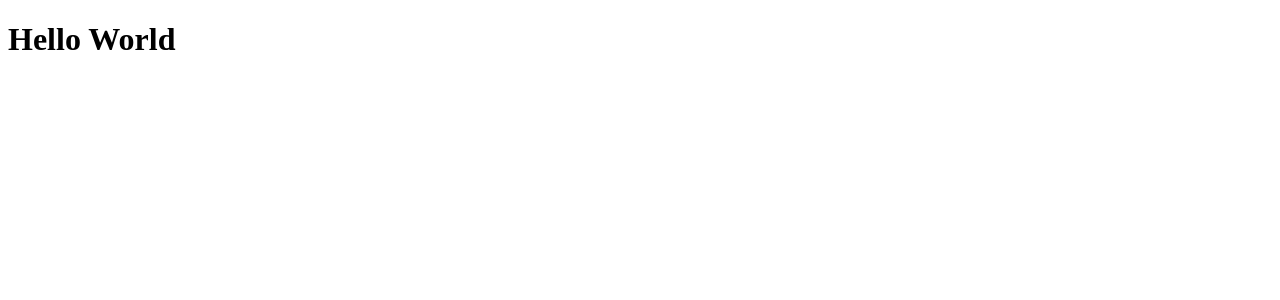
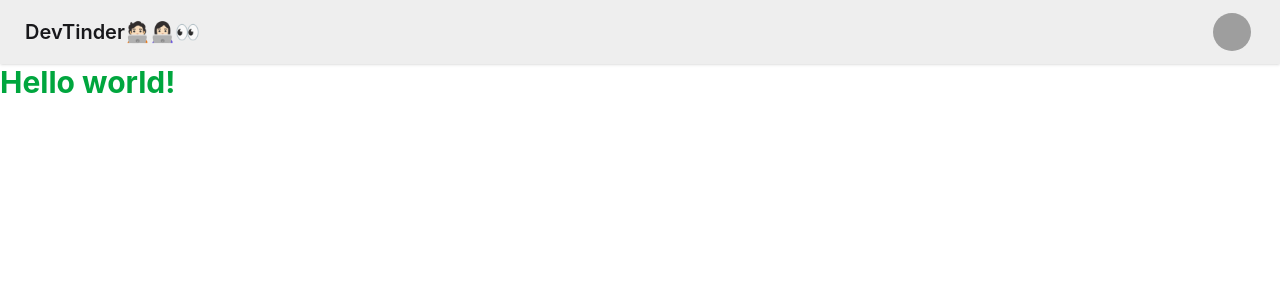
Before and after one commit to carthy93/devTinder-UI, a React (Vite) app: page / in a window 1280 px wide. Shown: the top 300 px of the page. Built offline with nearby package versions, Linux system fonts and the light colour scheme; grey boxes are pictures that could not be loaded.

Commit message:
tailwind + daisyUI

```diff
--- a/package.json
+++ b/package.json
@@ -10,14 +10,17 @@
     "preview": "vite preview"
   },
   "dependencies": {
+    "@tailwindcss/vite": "^4.3.3",
     "react": "^19.2.8",
-    "react-dom": "^19.2.8"
+    "react-dom": "^19.2.8",
+    "tailwindcss": "^4.3.3"
   },
   "devDependencies": {
     "@eslint/js": "^10.0.1",
     "@types/react": "^19.2.18",
     "@types/react-dom": "^19.2.4",
     "@vitejs/plugin-react": "^6.1.0",
+    "daisyui": "^5.7.22",
     "eslint": "^10.9.0",
     "eslint-plugin-react-hooks": "^7.1.1",
     "eslint-plugin-react-refresh": "^0.5.4",
--- a/src/App.jsx
+++ b/src/App.jsx
@@ -1,7 +1,47 @@
 function App() {
   return (
     <>
-      <h1>Hello World</h1>
+      <>
+        <div className="navbar bg-base-300 shadow-sm">
+          <div className="flex-1">
+            <a className="btn btn-ghost text-xl">DevTinder🧑🏻‍💻👩🏻‍💻👀</a>
+          </div>
+          <div className="flex gap-2">
+            <div className="dropdown dropdown-end mx-5">
+              <div
+                tabIndex={0}
+                role="button"
+                className="btn btn-ghost btn-circle avatar"
+              >
+                <div className="w-10 rounded-full">
+                  <img
+                    alt="Tailwind CSS Navbar component"
+                    src="https://img.daisyui.com/images/stock/photo-1534528741775-53994a69daeb.webp"
+                  />
+                </div>
+              </div>
+              <ul
+                tabIndex={-1}
+                className="menu menu-sm dropdown-content bg-base-100 rounded-box z-1 mt-3 w-52 p-2 shadow"
+              >
+                <li>
+                  <a className="justify-between">
+                    Profile
+                    <span className="badge">New</span>
+                  </a>
+                </li>
+                <li>
+                  <a>Settings</a>
+                </li>
+                <li>
+                  <a>Logout</a>
+                </li>
+              </ul>
+            </div>
+          </div>
+        </div>
+        <h1 className="text-3xl text-green-600 font-bold">Hello world!</h1>
+      </>
     </>
   );
 }
--- a/src/index.css
+++ b/src/index.css
@@ -1,111 +1,2 @@
-/* :root {
-  --text: #6b6375;
-  --text-h: #08060d;
-  --bg: #fff;
-  --border: #e5e4e7;
-  --code-bg: #f4f3ec;
-  --accent: #aa3bff;
-  --accent-bg: rgba(170, 59, 255, 0.1);
-  --accent-border: rgba(170, 59, 255, 0.5);
-  --social-bg: rgba(244, 243, 236, 0.5);
-  --shadow:
-    rgba(0, 0, 0, 0.1) 0 10px 15px -3px, rgba(0, 0, 0, 0.05) 0 4px 6px -2px;
-
-  --sans: system-ui, 'Segoe UI', Roboto, sans-serif;
-  --heading: system-ui, 'Segoe UI', Roboto, sans-serif;
-  --mono: ui-monospace, Consolas, monospace;
-
-  font: 18px/145% var(--sans);
-  letter-spacing: 0.18px;
-  color-scheme: light dark;
-  color: var(--text);
-  background: var(--bg);
-  font-synthesis: none;
-  text-rendering: optimizeLegibility;
-  -webkit-font-smoothing: antialiased;
-  -moz-osx-font-smoothing: grayscale;
-
-  @media (max-width: 1024px) {
-    font-size: 16px;
-  }
-}
-
-@media (prefers-color-scheme: dark) {
-  :root {
-    --text: #9ca3af;
-    --text-h: #f3f4f6;
-    --bg: #16171d;
-    --border: #2e303a;
-    --code-bg: #1f2028;
-    --accent: #c084fc;
-    --accent-bg: rgba(192, 132, 252, 0.15);
-    --accent-border: rgba(192, 132, 252, 0.5);
-    --social-bg: rgba(47, 48, 58, 0.5);
-    --shadow:
-      rgba(0, 0, 0, 0.4) 0 10px 15px -3px, rgba(0, 0, 0, 0.25) 0 4px 6px -2px;
-  }
-
-  #social .button-icon {
-    filter: invert(1) brightness(2);
-  }
-}
-
-body {
-  margin: 0;
-}
-
-#root {
-  width: 1126px;
-  max-width: 100%;
-  margin: 0 auto;
-  text-align: center;
-  border-inline: 1px solid var(--border);
-  min-height: 100svh;
-  display: flex;
-  flex-direction: column;
-  box-sizing: border-box;
-}
-
-h1,
-h2 {
-  font-family: var(--heading);
-  font-weight: 500;
-  color: var(--text-h);
-}
-
-h1 {
-  font-size: 56px;
-  letter-spacing: -1.68px;
-  margin: 32px 0;
-  @media (max-width: 1024px) {
-    font-size: 36px;
-    margin: 20px 0;
-  }
-}
-h2 {
-  font-size: 24px;
-  line-height: 118%;
-  letter-spacing: -0.24px;
-  margin: 0 0 8px;
-  @media (max-width: 1024px) {
-    font-size: 20px;
-  }
-}
-p {
-  margin: 0;
-}
-
-code,
-.counter {
-  font-family: var(--mono);
-  display: inline-flex;
-  border-radius: 4px;
-  color: var(--text-h);
-}
-
-code {
-  font-size: 15px;
-  line-height: 135%;
-  padding: 4px 8px;
-  background: var(--code-bg);
-} */
+@import "tailwindcss";
+@plugin "daisyui";
--- a/vite.config.js
+++ b/vite.config.js
@@ -1,7 +1,8 @@
-import react from '@vitejs/plugin-react'
-import { defineConfig } from 'vite'
+import react from "@vitejs/plugin-react";
+import { defineConfig } from "vite";
+import tailwindcss from "@tailwindcss/vite";
 
 // https://vite.dev/config/
 export default defineConfig({
-  plugins: [react()],
-})
+  plugins: [react(), tailwindcss()],
+});
```
Also changed, not shown: 2 other files (tests, documents, lock files or other folders).
